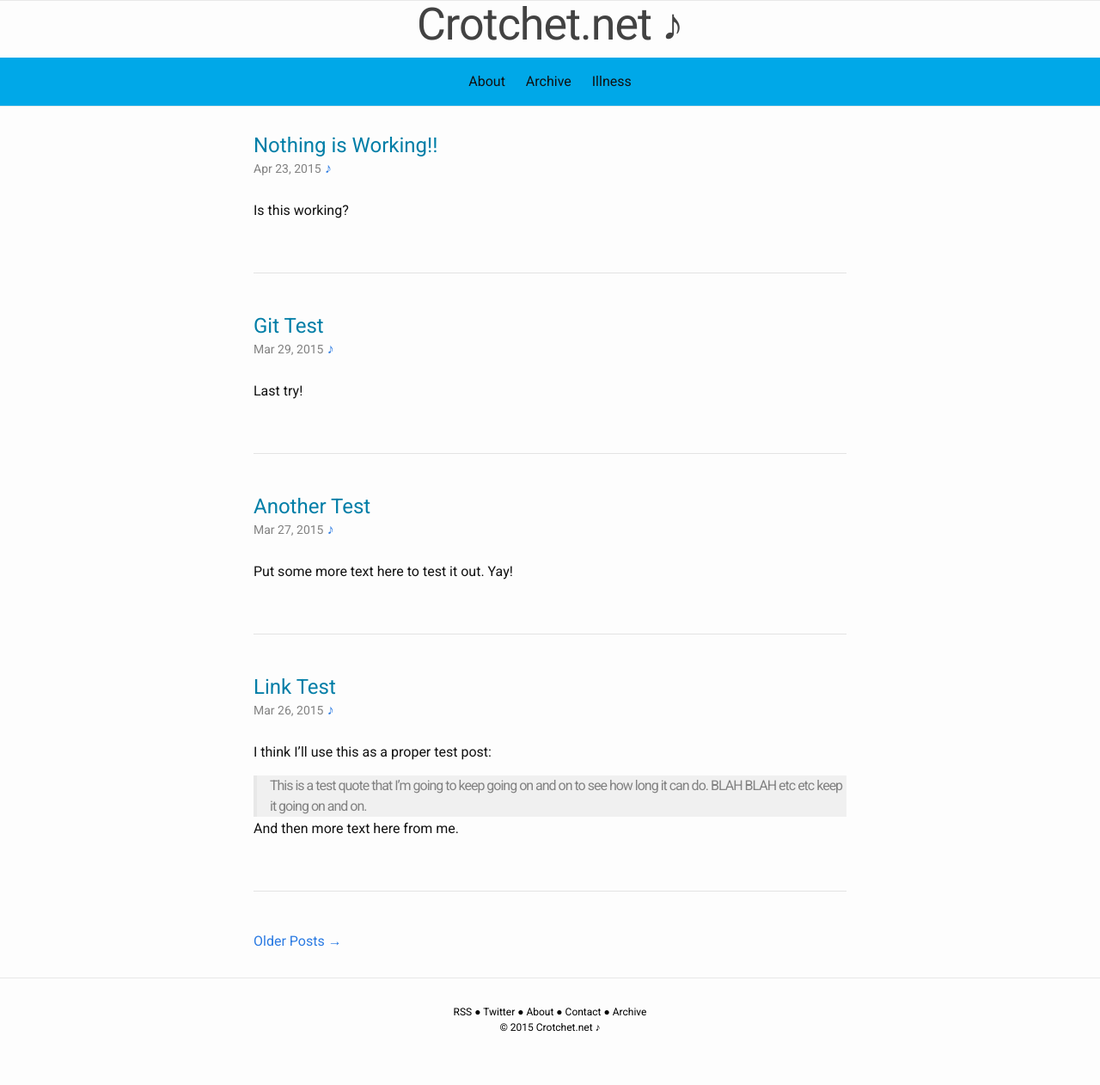
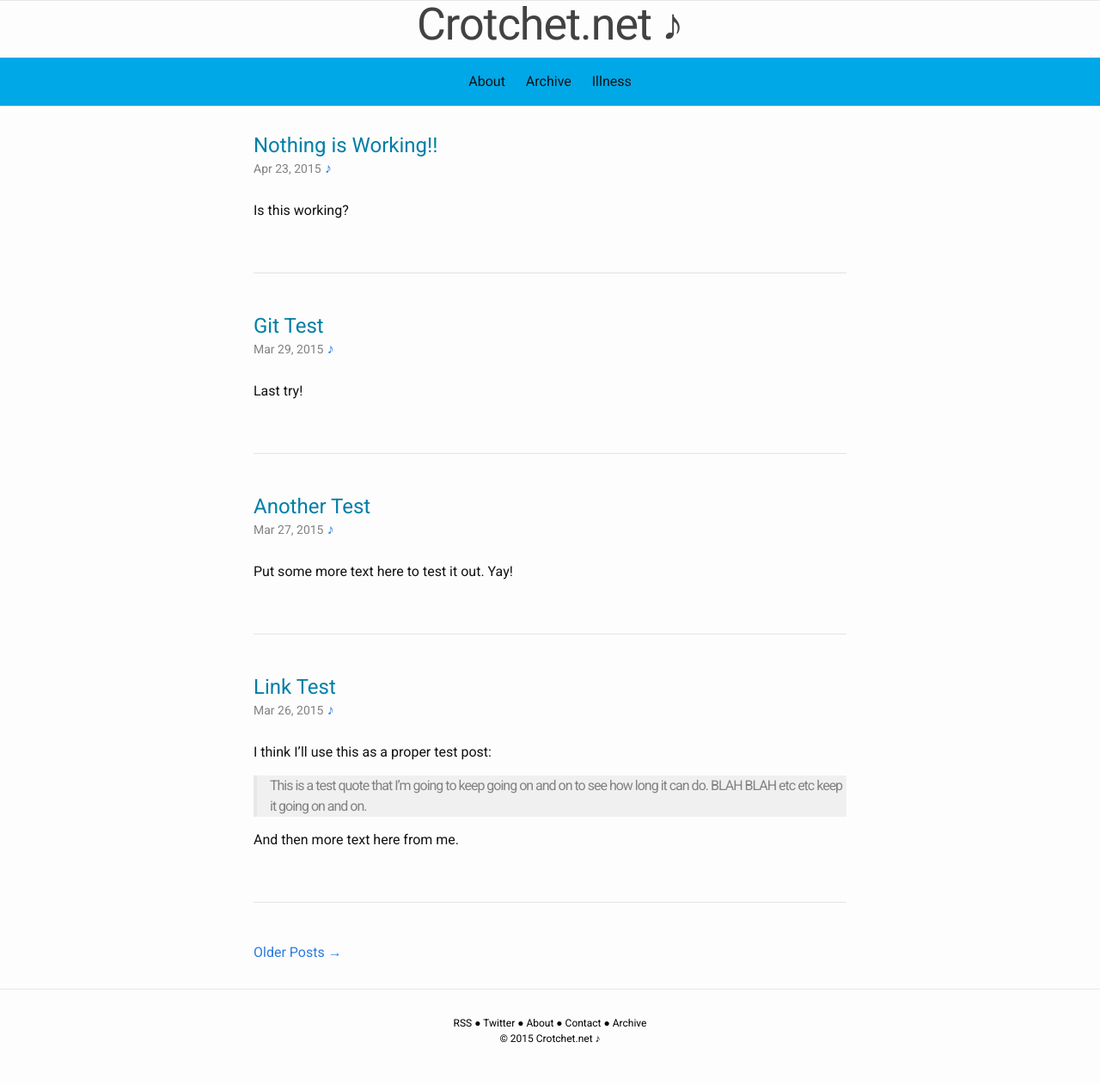
Before and after one commit to andyml123/andyml123.github.io, a Jekyll site: the page built from index.html, in a window 1280 px wide. Shown: the whole page at 86% size. Built offline with Jekyll 4.4.1, drawn with Linux system fonts in a browser that asks for light colours; the list of posts is cut into pages by our own code.

Commit message:
inital commit

```diff
--- a/_sass/_layout.scss
+++ b/_sass/_layout.scss
@@ -215,7 +215,7 @@
 blockquote {
 	font-size: 16px;
 	background-color: #f0f0f0;
-	margin: 2px auto;
+	margin: 2 auto;
 }
 
 
```
